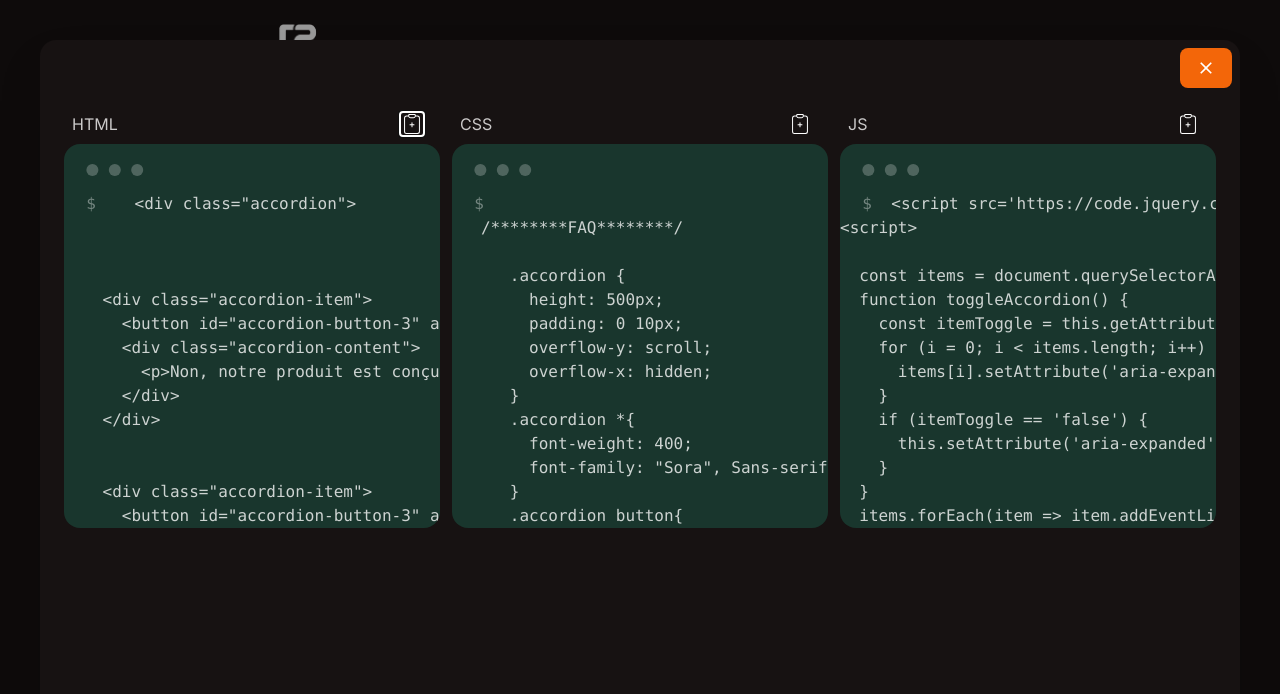
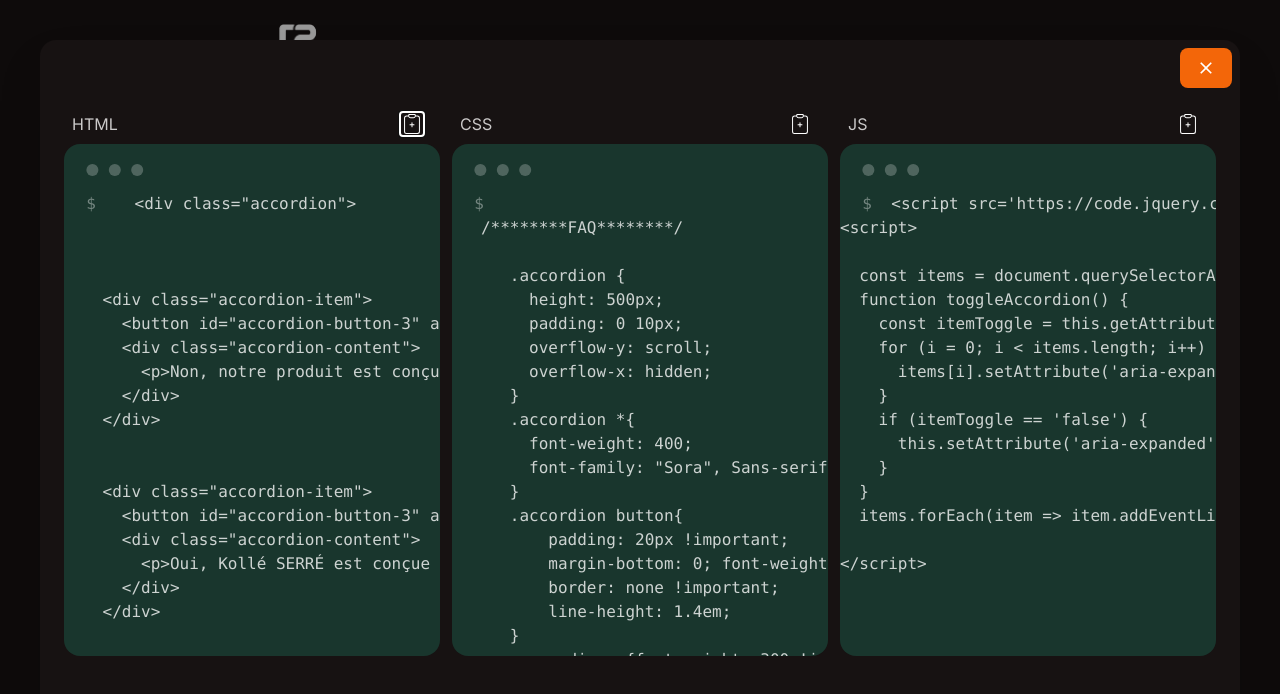
Before and after one commit to medalinaaoui/digitalspeak-helper, a Next.js app: page /sections/faq in a window 1280 px wide. Both pictures are taken after a click on the element 273 px from the left and 393 px from the top of the page. Shown: the top 694 px of the page. Built offline with nearby package versions, Linux system fonts and the light colour scheme.

Commit message:
code container max-h

```diff
--- a/app/sections/[name]/components/Section.tsx
+++ b/app/sections/[name]/components/Section.tsx
@@ -89,7 +89,7 @@ const Section = ({ image, name, html, js, css }: any) => {
                   </span>
                 </button>
               </div>
-              <div className="mockup-code min-h-full max-h-[22rem] overflow-y-auto">
+              <div className="mockup-code min-h-full max-h-[60vh] overflow-y-auto">
                 <pre data-prefix="$">
                   <code>{html}</code>
                 </pre>
@@ -104,7 +104,7 @@ const Section = ({ image, name, html, js, css }: any) => {
                   </span>
                 </button>
               </div>
-              <div className="mockup-code min-h-full max-h-[22rem] overflow-y-auto">
+              <div className="mockup-code min-h-full max-h-[60vh] overflow-y-auto">
                 <pre data-prefix="$">
                   <code>{css}</code>
                 </pre>
@@ -119,7 +119,7 @@ const Section = ({ image, name, html, js, css }: any) => {
                   </span>
                 </button>
               </div>
-              <div className="mockup-code min-h-full max-h-[22rem] overflow-y-auto">
+              <div className="mockup-code min-h-full max-h-[60vh] overflow-y-auto">
                 <pre data-prefix="$">
                   <code>{js}</code>
                 </pre>
@@ -232,7 +232,7 @@ export const SectionWithComponent = ({
                   </span>
                 </button>
               </div>
-              <div className="mockup-code min-h-full max-h-[22rem] overflow-y-auto">
+              <div className="mockup-code min-h-full max-h-[60vh] overflow-y-auto">
                 <pre data-prefix="$">
                   <code>{html}</code>
                 </pre>
@@ -247,7 +247,7 @@ export const SectionWithComponent = ({
                   </span>
                 </button>
               </div>
-              <div className="mockup-code min-h-full max-h-[22rem] overflow-y-auto">
+              <div className="mockup-code min-h-full max-h-[60vh] overflow-y-auto">
                 <pre data-prefix="$">
                   <code>{css}</code>
                 </pre>
@@ -262,7 +262,7 @@ export const SectionWithComponent = ({
                   </span>
                 </button>
               </div>
-              <div className="mockup-code min-h-full max-h-[22rem] overflow-y-auto">
+              <div className="mockup-code min-h-full max-h-[60vh] overflow-y-auto">
                 <pre data-prefix="$">
                   <code>{js}</code>
                 </pre>
```
